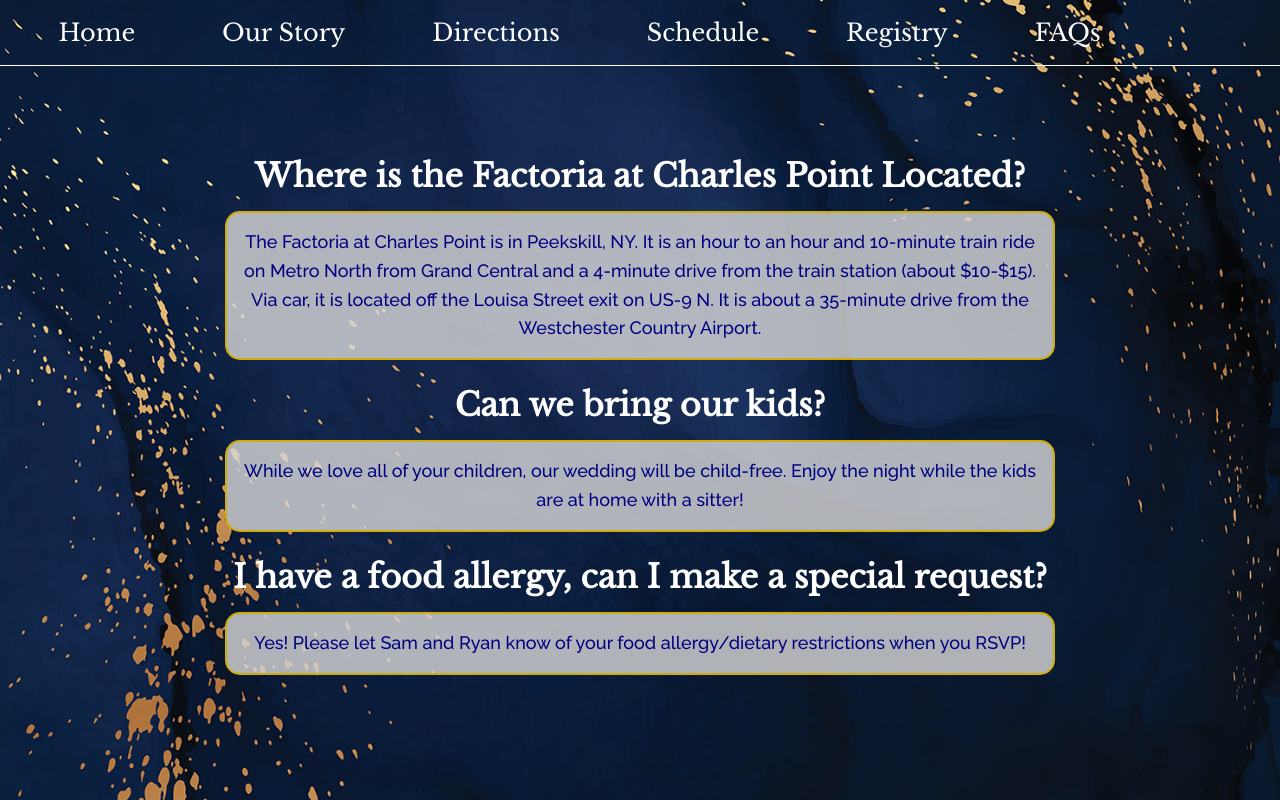
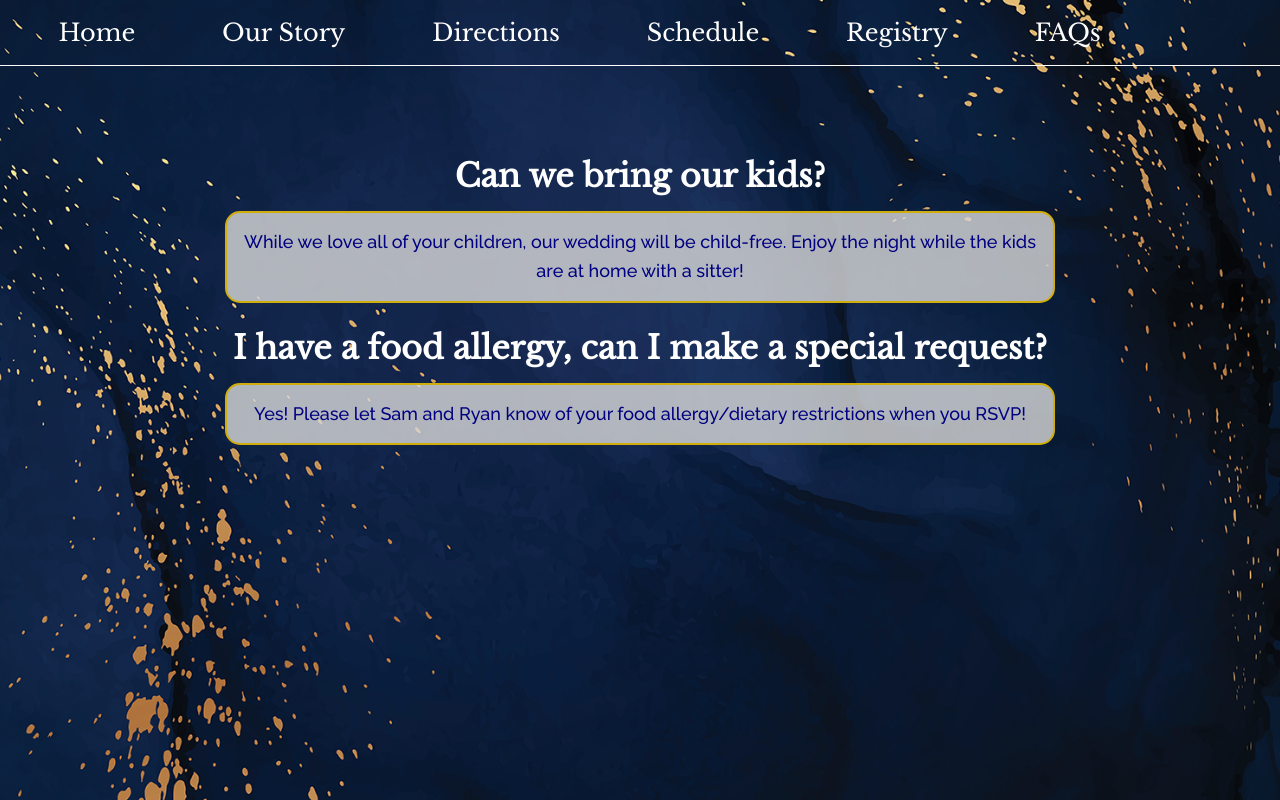
Before and after one commit to rhkearns/rksy-wedding-site, a React (Create React App) app: page /faqs in a window 1280 px wide. Built offline with nearby package versions, Linux system fonts and the light colour scheme.

Commit message:
remove location question

```diff
--- a/src/data/faqs.js
+++ b/src/data/faqs.js
@@ -1,9 +1,9 @@
 let questions = [
-	{
-		question: 'Where is the Factoria at Charles Point Located?',
-		answer:
-			'The Factoria at Charles Point is in Peekskill, NY. It is an hour to an hour and 10-minute train ride on Metro North from Grand Central and a 4-minute drive from the train station (about $10-$15). Via car, it is located off the Louisa Street exit on US-9 N. It is about a 35-minute drive from the Westchester Country Airport.',
-	},
+	// {
+	// 	question: 'Where is the Factoria at Charles Point Located?',
+	// 	answer:
+	// 		'The Factoria at Charles Point is in Peekskill, NY. It is an hour to an hour and 10-minute train ride on Metro North from Grand Central and a 4-minute drive from the train station (about $10-$15). Via car, it is located off the Louisa Street exit on US-9 N. It is about a 35-minute drive from the Westchester Country Airport.',
+	// },
 	{
 		question: 'Can we bring our kids?',
 		answer:
```
